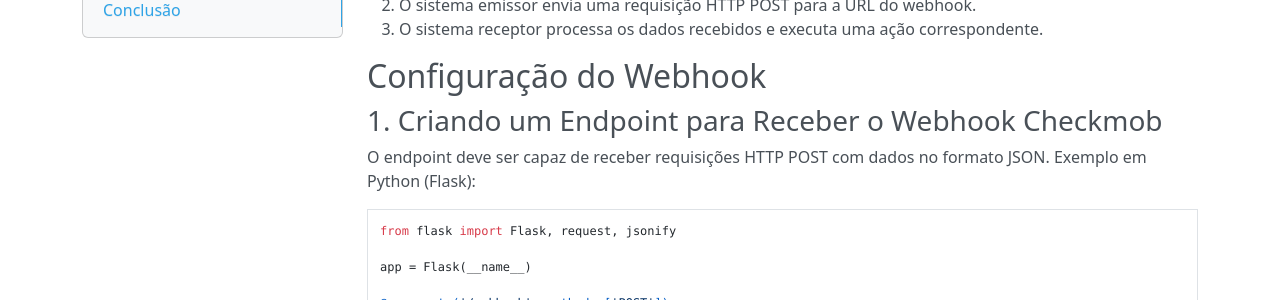
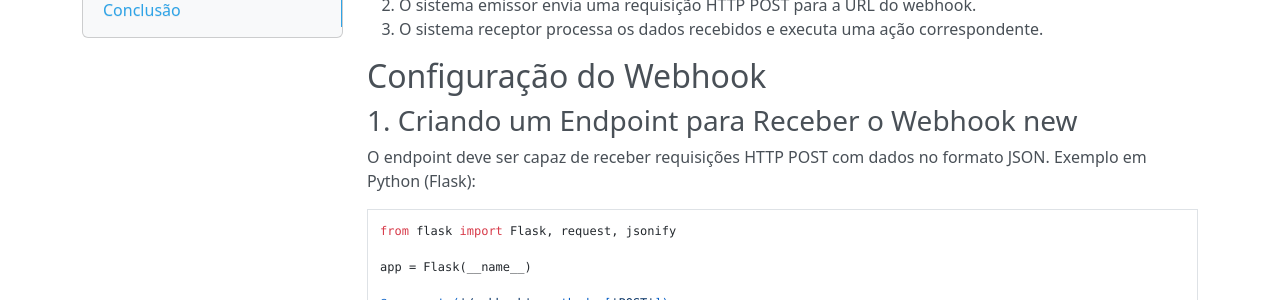
Before and after one commit to checkmob/documentacao-webhook, an MkDocs documentation site: the page built from docs/index.md, in a window 1280 px wide and 900 px high. Shown: the part 322-622 px from the top of the window. Built offline with MkDocs 1.6.1, drawn with Linux system fonts in a browser that asks for light colours; nearby versions of some CDN libraries.

Commit message:
Ajuste de texto

```diff
--- a/docs/index.md
+++ b/docs/index.md
@@ -12,7 +12,7 @@
 
 ## Configuração do Webhook
 
-### 1. Criando um Endpoint para Receber o Webhook Checkmob
+### 1. Criando um Endpoint para Receber o Webhook new
 
 O endpoint deve ser capaz de receber requisições HTTP POST com dados no formato JSON. Exemplo em Python (Flask):
 
```
Also changed, not shown: site/index.html, site/search/search_index.json.
